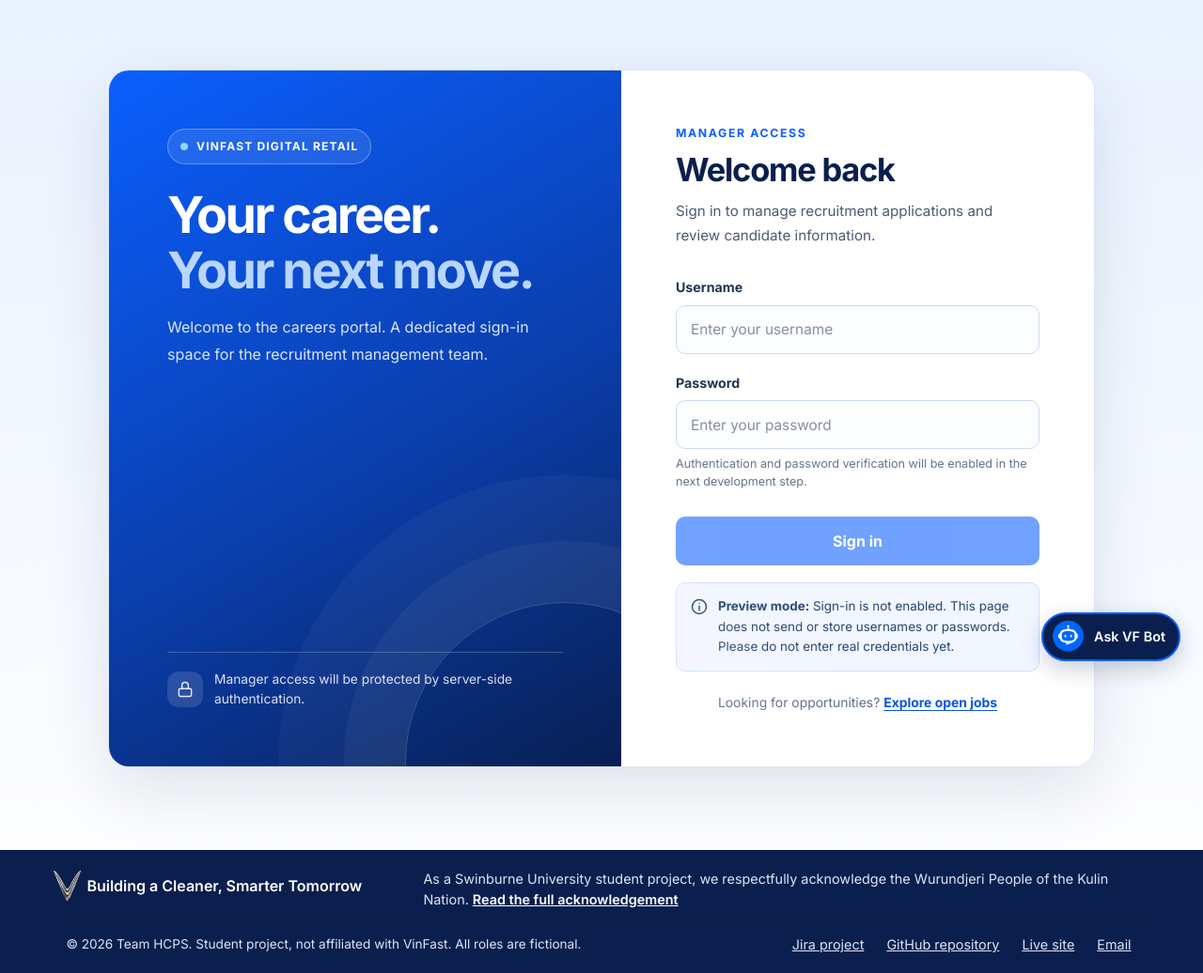
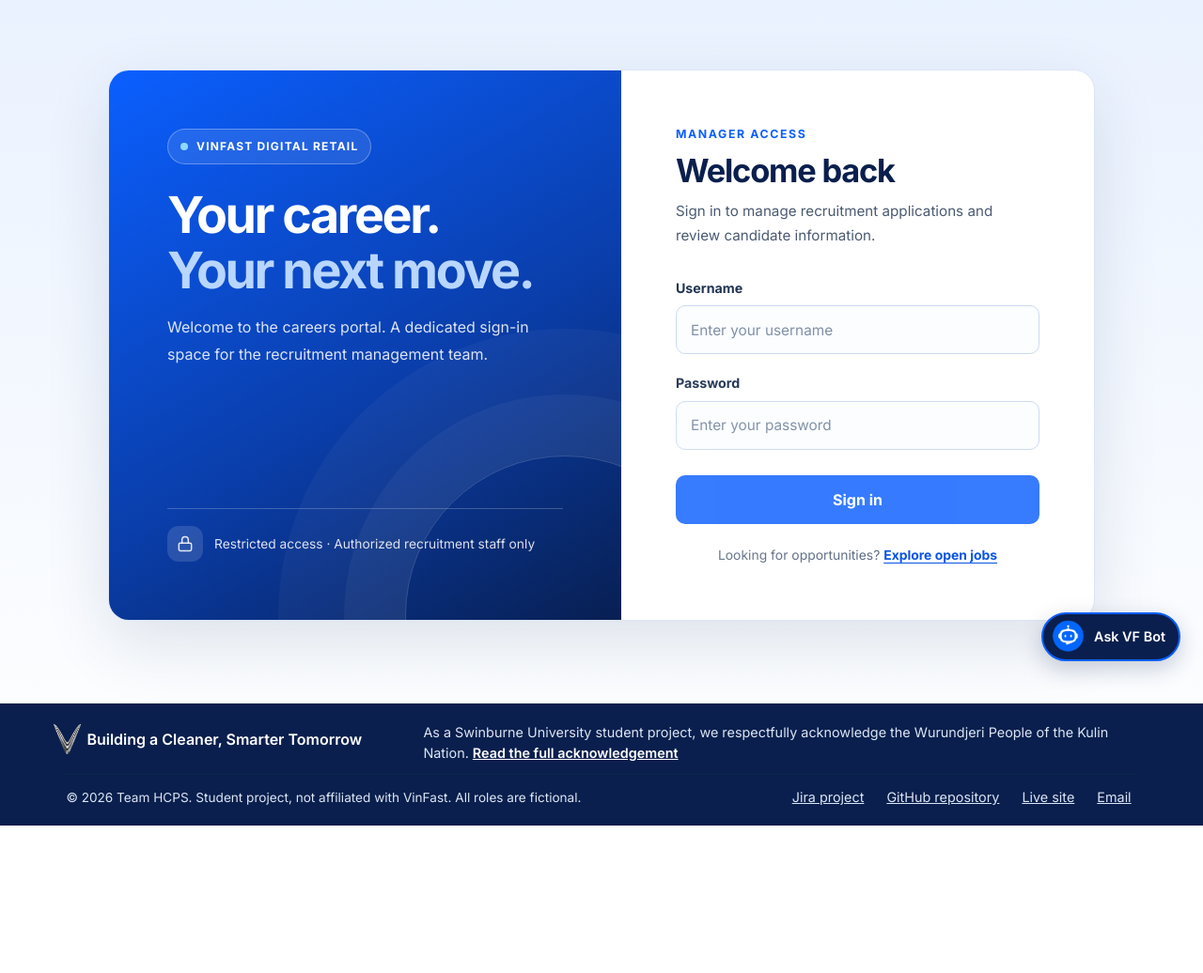
Before and after one commit to 106394055/COS10026_Assignment-2, a PHP site: page /login.php in a window 1280 px wide. Shown: the part 72-1108 px from the top of the page at 94% size. After the commit the page ends 951 px from the top, so only its background shows below. Run offline with PHP 8.4, Linux system fonts and the light colour scheme.

Commit message:
Minor fix on login page

```diff
--- a/login.php
+++ b/login.php
@@ -1,6 +1,6 @@
 <?php
 $pageTitle = 'Sign In | VinFast Digital Retail Careers';
-$pageDescription = 'Preview of the secure manager sign-in page for VinFast Digital Retail Careers.';
+$pageDescription = 'Administrator sign-in for VinFast Digital Retail Careers.';
 $pageAuthor = 'Duong Nguyen Khoi';
 $bodyClass = 'page-login';
 $currentPage = 'login';
@@ -166,12 +166,6 @@ $extraHead = <<<'LOGIN_STYLES'
     border-color: var(--color-primary, #0b5fff);
     box-shadow: 0 0 0 4px rgba(11, 95, 255, .15);
 }
-.page-login .login-hint {
-    margin: 7px 0 0;
-    color: #64748b;
-    font-size: .79rem;
-    line-height: 1.5;
-}
 .page-login .login-submit {
     display: block;
     width: 100%;
@@ -188,25 +182,8 @@ $extraHead = <<<'LOGIN_STYLES'
     text-align: center;
 }
 .page-login .login-submit:disabled {
-    opacity: .58;
+    opacity: .82;
     cursor: not-allowed;
-}
-.page-login .login-notice {
-    display: flex;
-    align-items: flex-start;
-    gap: 11px;
-    margin-top: 18px;
-    padding: 14px 15px;
-    border: 1px solid #cfe0fb;
-    border-radius: 10px;
-    background: #f1f6ff;
-    color: #27456e;
-    font-size: .84rem;
-    line-height: 1.6;
-}
-.page-login .login-notice svg {
-    flex-shrink: 0;
-    margin-top: 2px;
 }
 .page-login .login-bottom {
     margin: 23px 0 0;
@@ -265,7 +242,7 @@ require __DIR__ . '/nav.inc';
                             <path d="M8 11V7a4 4 0 0 1 8 0v4"/>
                         </svg>
                     </span>
-                    <span>Manager access will be protected by server-side authentication.</span>
+                    <span>Restricted access · Authorized recruitment staff only</span>
                 </div>
             </section>
 
@@ -274,27 +251,19 @@ require __DIR__ . '/nav.inc';
                 <h2 id="login-title">Welcome back</h2>
                 <p class="login-subtitle">Sign in to manage recruitment applications and review candidate information.</p>
 
-                <!-- Preview UI only. No submission form is used, preventing credentials from being transmitted. -->
-                <div class="login-fields" role="group" aria-label="Login form preview">
+                <!-- The interface is prepared for future server-side login. No credentials are transmitted yet. -->
+                <div class="login-fields" role="group" aria-label="Administrator sign in">
                     <div class="login-field">
                         <label for="login-username">Username</label>
-                        <input id="login-username" name="username-preview" type="text" autocomplete="off" placeholder="Enter your username" aria-describedby="login-preview-notice">
+                        <input id="login-username" type="text" autocomplete="username" placeholder="Enter your username">
                     </div>
                     <div class="login-field">
                         <label for="login-password">Password</label>
-                        <input id="login-password" name="password-preview" type="password" autocomplete="off" placeholder="Enter your password" aria-describedby="login-preview-notice">
-                        <p class="login-hint">Authentication and password verification will be enabled in the next development step.</p>
+                        <input id="login-password" type="password" autocomplete="current-password" placeholder="Enter your password">
                     </div>
                 </div>
 
-                <button class="login-submit" type="button" disabled aria-describedby="login-preview-notice">Sign in</button>
-                <div class="login-notice" role="status" id="login-preview-notice">
-                    <svg width="18" height="18" viewBox="0 0 24 24" fill="none" stroke="currentColor" stroke-width="2" stroke-linecap="round" stroke-linejoin="round" aria-hidden="true">
-                        <circle cx="12" cy="12" r="10"/><path d="M12 11v6M12 7h.01"/>
-                    </svg>
-                    <span><strong>Preview mode:</strong> Sign-in is not enabled. This page does not send or store usernames or passwords. Please do not enter real credentials yet.</span>
-                </div>
-
+                <button class="login-submit" type="button" disabled title="Sign-in is not yet available">Sign in</button>
                 <p class="login-bottom">Looking for opportunities? <a href="jobs.php">Explore open jobs</a></p>
             </section>
         </div>
```
